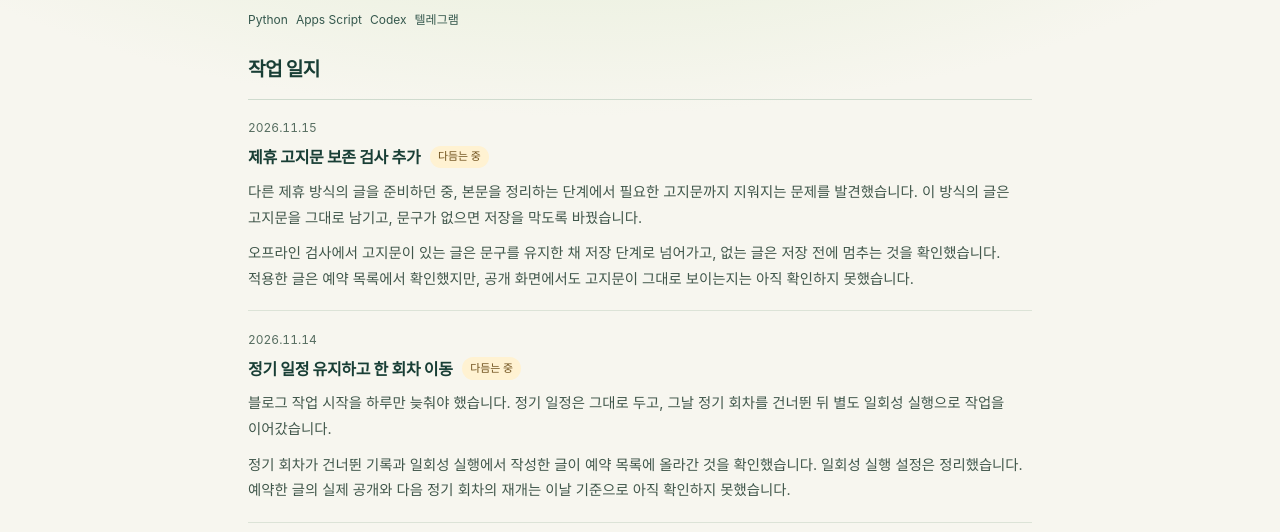
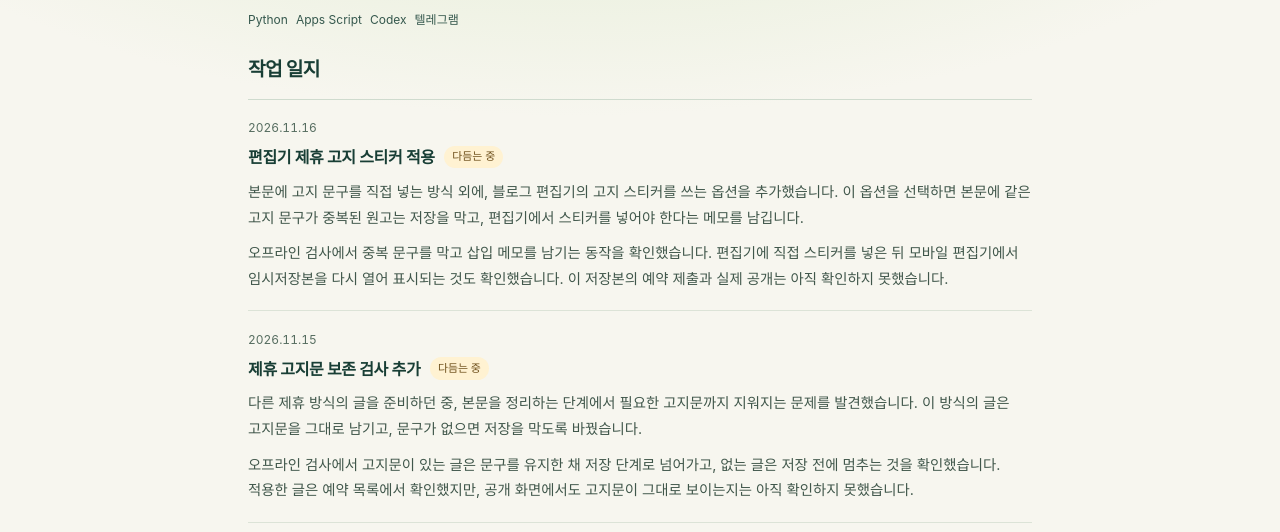
Before and after one commit to moon-cardone/moonz-lab, a plain HTML site: page project/blog-auto.html in a window 1280 px wide. Shown: the part 268-800 px from the top of the page. Drawn offline with Linux system fonts and the light colour scheme.

Commit message:
docs: record editor disclosure sticker

```diff
--- a/project/blog-auto.html
+++ b/project/blog-auto.html
@@ -127,7 +127,8 @@ footer a{text-decoration:none;font-weight:700;font-size:.9rem}
 <span class="badge live">운영 중</span><h1>블로그 자동 포스팅</h1>
 <p class="tagline">조사부터 초안·검수까지 돕는 도구</p><ul class="tools"><li>Python</li><li>Apps Script</li><li>Codex</li><li>텔레그램</li></ul>
 </header>
-<main id="main" class="project-main"><section><h2>작업 일지</h2><article class="log"><div class="log-head"><time class="log-date" datetime="2026-11-15">2026.11.15</time><h3>제휴 고지문 보존 검사 추가</h3><span class="badge shaping">다듬는 중</span></div><div class="log-body"><p>다른 제휴 방식의 글을 준비하던 중, 본문을 정리하는 단계에서 필요한 고지문까지 지워지는 문제를 발견했습니다. 이 방식의 글은 고지문을 그대로 남기고, 문구가 없으면 저장을 막도록 바꿨습니다.</p>
+<main id="main" class="project-main"><section><h2>작업 일지</h2><article class="log"><div class="log-head"><time class="log-date" datetime="2026-11-16">2026.11.16</time><h3>편집기 제휴 고지 스티커 적용</h3><span class="badge shaping">다듬는 중</span></div><div class="log-body"><p>본문에 고지 문구를 직접 넣는 방식 외에, 블로그 편집기의 고지 스티커를 쓰는 옵션을 추가했습니다. 이 옵션을 선택하면 본문에 같은 고지 문구가 중복된 원고는 저장을 막고, 편집기에서 스티커를 넣어야 한다는 메모를 남깁니다.</p>
+<p>오프라인 검사에서 중복 문구를 막고 삽입 메모를 남기는 동작을 확인했습니다. 편집기에 직접 스티커를 넣은 뒤 모바일 편집기에서 임시저장본을 다시 열어 표시되는 것도 확인했습니다. 이 저장본의 예약 제출과 실제 공개는 아직 확인하지 못했습니다.</p></div></article><article class="log"><div class="log-head"><time class="log-date" datetime="2026-11-15">2026.11.15</time><h3>제휴 고지문 보존 검사 추가</h3><span class="badge shaping">다듬는 중</span></div><div class="log-body"><p>다른 제휴 방식의 글을 준비하던 중, 본문을 정리하는 단계에서 필요한 고지문까지 지워지는 문제를 발견했습니다. 이 방식의 글은 고지문을 그대로 남기고, 문구가 없으면 저장을 막도록 바꿨습니다.</p>
 <p>오프라인 검사에서 고지문이 있는 글은 문구를 유지한 채 저장 단계로 넘어가고, 없는 글은 저장 전에 멈추는 것을 확인했습니다. 적용한 글은 예약 목록에서 확인했지만, 공개 화면에서도 고지문이 그대로 보이는지는 아직 확인하지 못했습니다.</p></div></article><article class="log"><div class="log-head"><time class="log-date" datetime="2026-11-14">2026.11.14</time><h3>정기 일정 유지하고 한 회차 이동</h3><span class="badge shaping">다듬는 중</span></div><div class="log-body"><p>블로그 작업 시작을 하루만 늦춰야 했습니다. 정기 일정은 그대로 두고, 그날 정기 회차를 건너뛴 뒤 별도 일회성 실행으로 작업을 이어갔습니다.</p>
 <p>정기 회차가 건너뛴 기록과 일회성 실행에서 작성한 글이 예약 목록에 올라간 것을 확인했습니다. 일회성 실행 설정은 정리했습니다. 예약한 글의 실제 공개와 다음 정기 회차의 재개는 이날 기준으로 아직 확인하지 못했습니다.</p></div></article><article class="log"><div class="log-head"><time class="log-date" datetime="2026-11-12">2026.11.12</time><h3>상품 모음 링크 검수 기준 추가</h3><span class="badge shaping">다듬는 중</span></div><div class="log-body"><p>글에서 소개한 상품을 한곳에서 살펴볼 수 있도록, 상품 모음 링크를 넣는 절차를 블로그 자동화 지침에 추가했습니다.</p>
 <p>기존 상품 카드는 유지하고, 새 링크가 글에 맞는 모음으로 연결되는지 확인하지 못하면 예약을 보류하도록 했습니다. 실행 설정과 공통 지침에 변경이 반영된 것을 확인했습니다. 새 절차로 작성한 글의 예약과 실제 공개는 아직 확인하지 못했습니다.</p></div></article><article class="log"><div class="log-head"><time class="log-date" datetime="2026-11-11">2026.11.11</time><h3>공개 글의 참고 링크 오류 확인</h3><span class="badge shaping">다듬는 중</span></div><div class="log-body"><p>공개된 글을 살펴보다가 따로 열려야 할 참고 주소 여러 개가 한 링크로 묶인 사례를 찾았습니다. 글은 정상적으로 공개됐지만, 참고 링크는 별도 점검이 필요하다고 기록했습니다.</p>
```
Also changed, not shown: index.html (+1 -1 lines), 1 other file.
